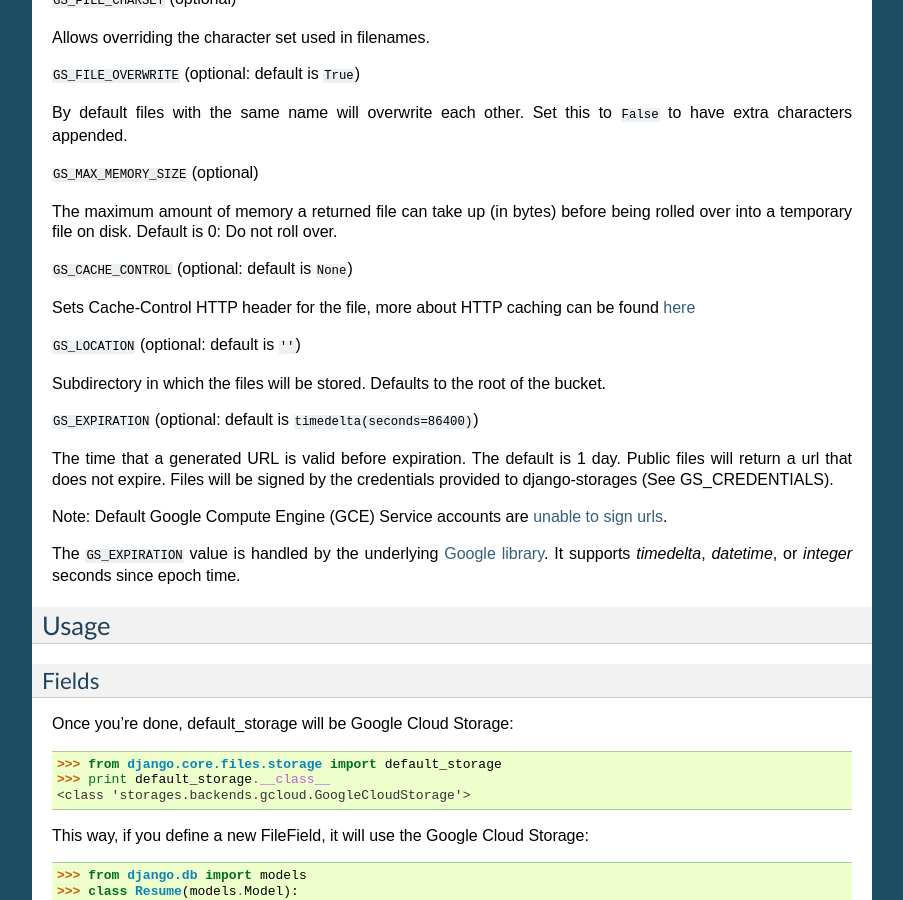
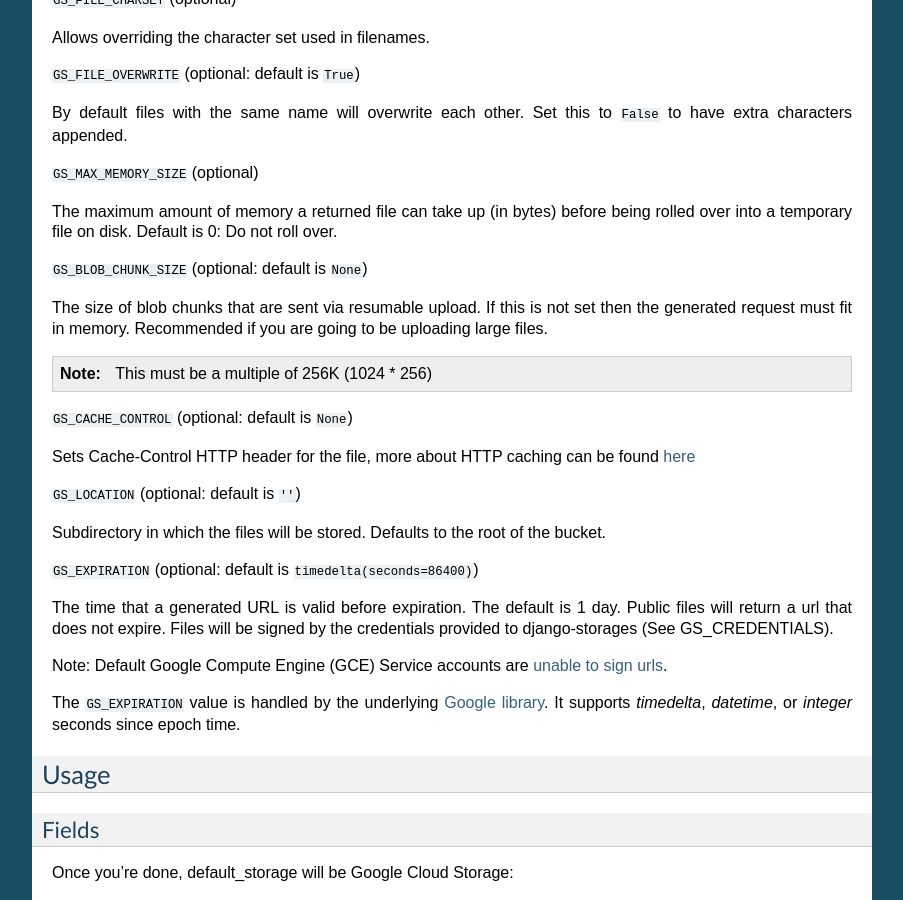
Before and after one commit to jschneier/django-storages, a Sphinx documentation site: the page built from docs/backends/gcloud.rst, in a window 1280 px wide and 900 px high, scrolled down 2125 px. Shown: the whole window, without its empty margins (198-1101 px from the left). Built offline with Sphinx 7.4.7, drawn with Linux system fonts in a browser that asks for light colours.

Commit message:
GoogleCloud: Add GS_BLOB_CHUNK_SIZE setting (#757)

```diff
--- a/docs/backends/gcloud.rst
+++ b/docs/backends/gcloud.rst
@@ -138,6 +138,15 @@ By default files with the same name will overwrite each other. Set this to ``Fal
 The maximum amount of memory a returned file can take up (in bytes) before being
 rolled over into a temporary file on disk. Default is 0: Do not roll over.
 
+``GS_BLOB_CHUNK_SIZE`` (optional: default is ``None``)
+
+The size of blob chunks that are sent via resumable upload. If this is not set then the generated request
+must fit in memory. Recommended if you are going to be uploading large files.
+
+.. note::
+
+   This must be a multiple of 256K (1024 * 256)
+
 ``GS_CACHE_CONTROL`` (optional: default is ``None``)
 
 Sets Cache-Control HTTP header for the file, more about HTTP caching can be found `here <https://developers.google.com/web/fundamentals/performance/optimizing-content-efficiency/http-caching#cache-control>`_
```
Also changed, not shown: 2 other files.
